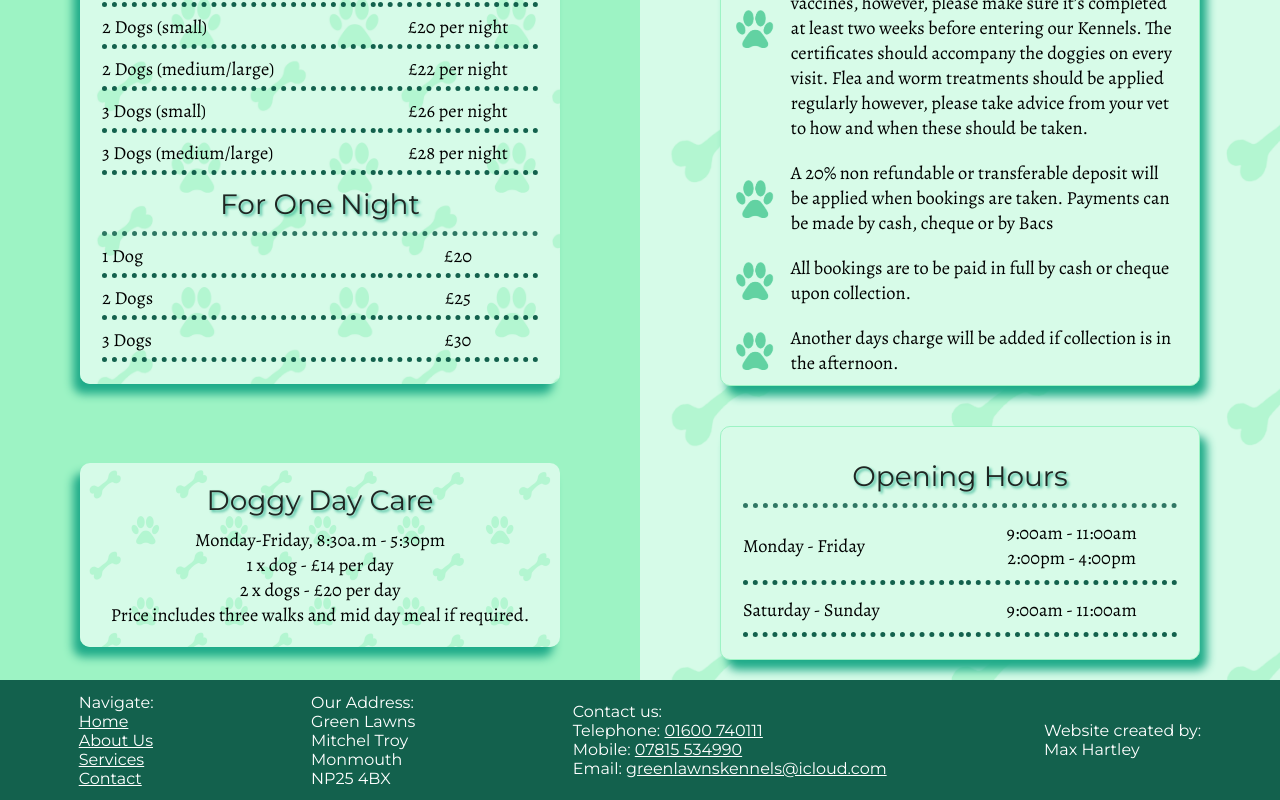
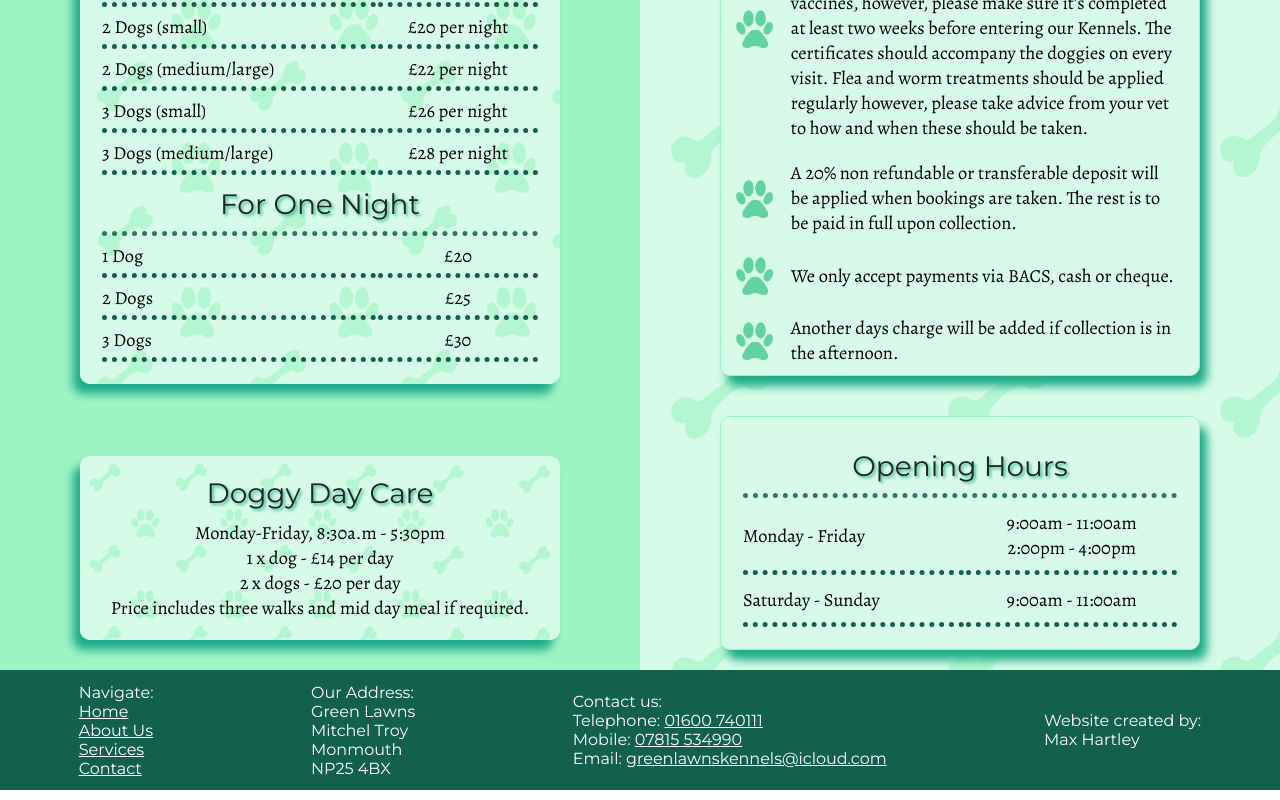
Before and after one commit to Velocima/green-lawns, a React (Create React App) app: page /services in a window 1280 px wide. Shown: the part 996-1796 px from the top of the page. Built offline with nearby package versions, Linux system fonts and the light colour scheme.

Commit message:
important information updated

```diff
--- a/src/components/Services.jsx
+++ b/src/components/Services.jsx
@@ -179,14 +179,12 @@ export default function Services() {
 						<img src={bullet} alt='' />
 						<p>
 							A 20% non refundable or transferable deposit will be applied when
-							bookings are taken. Payments can be made by cash, cheque or by Bacs
+							bookings are taken. The rest is to be paid in full upon collection.
 						</p>
 					</li>
 					<li>
 						<img src={bullet} alt='' />
-						<p>
-							All bookings are to be paid in full by cash or cheque upon collection.
-						</p>
+						<p>We only accept payments via BACS, cash or cheque.</p>
 					</li>
 					<li>
 						<img src={bullet} alt='' />
```
